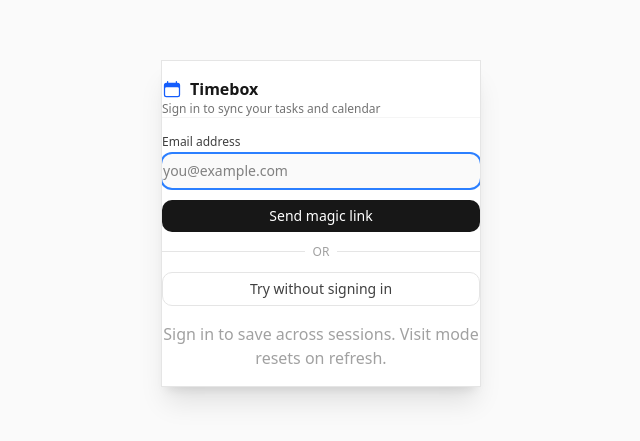
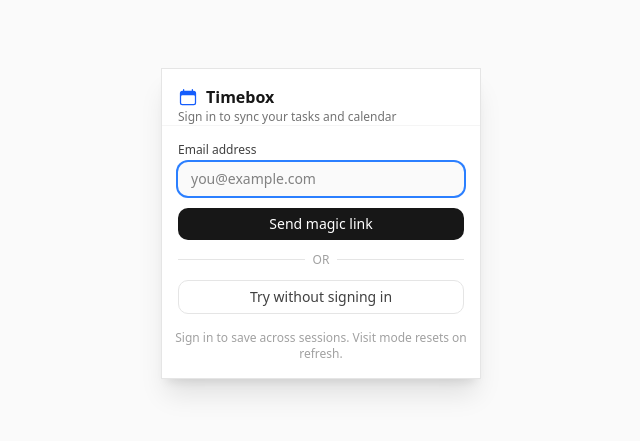
Before and after one commit to wangshei/Timebox, a React (Vite) app: page / in a window 1280 px wide. Shown: the part 177-618 px from the top of the page, without its empty margins (319-959 px from the left). Built offline with nearby package versions, Linux system fonts and the light colour scheme; no server answers.

Commit message:
Update App.tsx

```diff
--- a/src/App.tsx
+++ b/src/App.tsx
@@ -559,9 +559,9 @@
   if (requireAuth && !session && !visitMode) {
     return (
       <div className="h-screen w-full flex items-center justify-center bg-neutral-50 px-4 py-8">
-        <div className="w-full max-w-xs">
-          <div className="bg-white rounded-xl shadow-xl border border-neutral-200 flex flex-col overflow-hidden px-5 py-4 h-fit">
-            <div className="px-5 pt-5 pb-3 border-b border-neutral-100">
+        <div className="w-full max-w-xs rounded-lg">
+          <div className="bg-white rounded-2xl shadow-xl border border-neutral-200 flex flex-col px-5 py-4 h-fit">
+            <div className="pt-5 pb-3 border-b border-neutral-100 px-4">
               <div className="flex items-center gap-2 mb-0.5">
                 <CalendarIcon className="h-5 w-5 text-blue-600" />
                 <h1 className="text-base font-semibold text-neutral-900">Timebox</h1>
@@ -569,7 +569,7 @@
               <p className="text-xs text-neutral-500">Sign in to sync your tasks and calendar</p>
             </div>
 
-            <div className="px-5 py-4">
+            <div className="py-4 px-4">
               {!supabase && (
                 <div className="mb-3 text-xs text-red-700 bg-red-50 px-2.5 py-1.5 rounded-lg border border-red-200">
                   Backend not configured. Set <code className="font-mono">VITE_SUPABASE_URL</code> and <code className="font-mono">VITE_SUPABASE_ANON_KEY</code>.
@@ -594,7 +594,7 @@
                     onChange={(e) => setAuthEmail(e.target.value)}
                     placeholder="you@example.com"
                     disabled={!supabase}
-                    className="w-full px-2.5 py-1.5 text-sm text-neutral-800 border border-neutral-200 rounded-lg bg-neutral-50 focus:outline-none focus:ring-2 focus:ring-blue-500 focus:border-transparent transition-colors disabled:opacity-50 disabled:cursor-not-allowed"
+                    className="w-full px-3 py-1.5 text-sm text-neutral-800 border border-neutral-200 rounded-lg bg-neutral-50 focus:outline-none focus:ring-2 focus:ring-blue-500 focus:border-transparent transition-colors disabled:opacity-50 disabled:cursor-not-allowed"
                     autoFocus
                   />
                 </div>
@@ -624,7 +624,7 @@
               </button>
             </div>
 
-            <p className="text-[10px] text-neutral-400 text-center leading-relaxed">
+            <p className="text-xs text-neutral-400 text-center leading-relaxed">
               Sign in to save across sessions. Visit mode resets on refresh.
             </p>
           </div>
```
